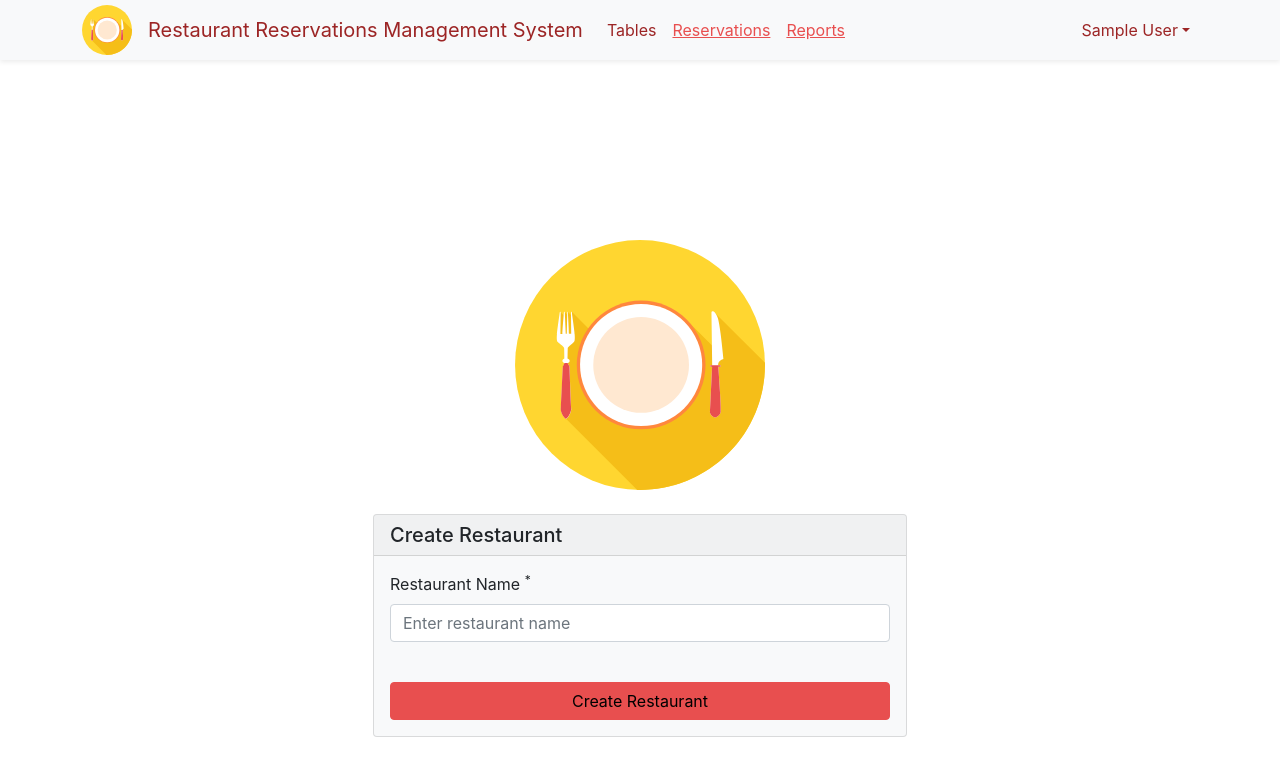
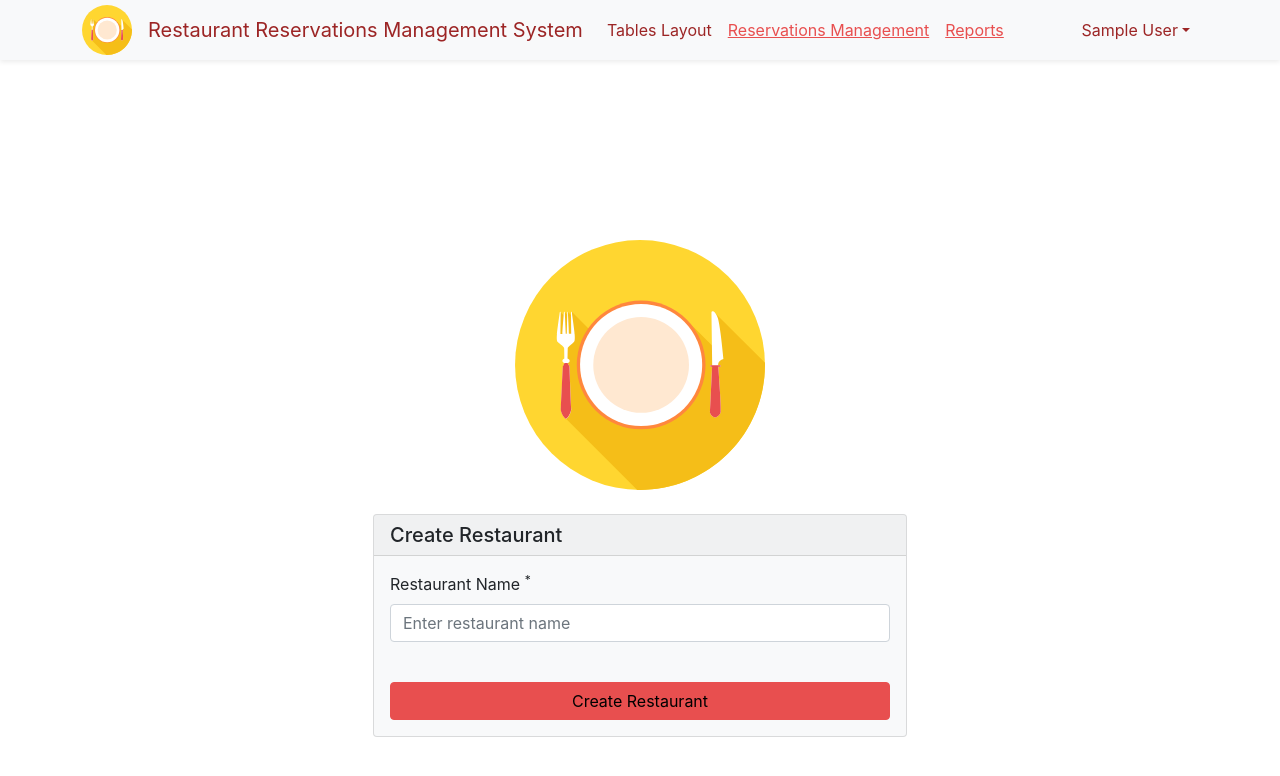
Before and after one commit to muhammad-othman/restaurant-reservations-management-system, a React (Create React App) app in the folder client/: page / in a window 1280 px wide. Shown: the top 776 px of the page. Built offline with nearby package versions, Linux system fonts and the light colour scheme; sample sign-in values are in the browser's storage.

Commit message:
rename homepage and nav links

```diff
--- a/client/src/App.tsx
+++ b/client/src/App.tsx
@@ -1,6 +1,6 @@
 import React, { useContext, useEffect } from 'react';
 import { Navigate, Route, Routes, useLocation } from 'react-router-dom';
-import HomePage from './pages/HomePage';
+import TablesLayoutPage from './pages/TablesLayoutPage';
 import LoginPage from './pages/auth-pages/LoginPage';
 import AuthContext from './contexts/AuthContext';
 import LoadingContext from './contexts/LoadingContext';
@@ -34,7 +34,7 @@ const App = () => {
               <Route path="/table/:tableId" element={<TablePage />} />
               <Route path="/reservations" element={<ReservationsPage />} />
               <Route path="/reports" element={<ReportsPage />} />
-              <Route path="/" element={<HomePage />} />
+              <Route path="/" element={<TablesLayoutPage />} />
               <Route path="*" element={<Navigate replace to="/" />} />
             </Routes>
           </Container>
--- a/client/src/components/NavBar.tsx
+++ b/client/src/components/NavBar.tsx
@@ -22,12 +22,12 @@ const NavBar = () => {
         </Navbar.Brand>
         <Navbar.Brand id="restaurant-name">{userRestaurant ? userRestaurant.name : 'Restaurant Reservations Management System'}</Navbar.Brand>
         <Navbar.Toggle aria-controls="basic-navbar-nav" />
-        <Navbar.Collapse id="basic-navbar-nav">
+        <Navbar.Collapse id="basic-navbar-nav" style={{ whiteSpace: 'nowrap' }}>
           <NavLink to="/" className={({ isActive }) => (isActive ? 'mx-2 active-nav-link' : 'mx-2')}>
-            Tables
+            Tables Layout
           </NavLink>
           <NavLink to="/reservations" className={({ isActive }) => (isActive ? 'mx-2 active-nav-link' : 'mx-2')}>
-            Reservations
+            Reservations Management
           </NavLink>
           <NavLink to="/reports" className={({ isActive }) => (isActive ? 'mx-2 active-nav-link' : 'mx-2')}>
             Reports
--- a/client/src/pages/HomePage.tsx
+++ b/client/src/pages/TablesLayoutPage.tsx
@@ -10,7 +10,7 @@ import { ITable } from '../types';
 import { createTable, deleteTable, updateTable } from '../utils/api';
 import { generateGridArray } from '../utils/functions';
 
-const HomePage = () => {
+const TablesLayoutPage = () => {
   const { currentUser } = useContext(AuthContext);
   const { userRestaurant, setUserRestaurant } = useContext(RestaurantContext);
   const { stopLoading, startLoading } = useContext(LoadingContext);
@@ -137,4 +137,4 @@ const HomePage = () => {
   )
 };
 
-export default HomePage;
+export default TablesLayoutPage;
```
